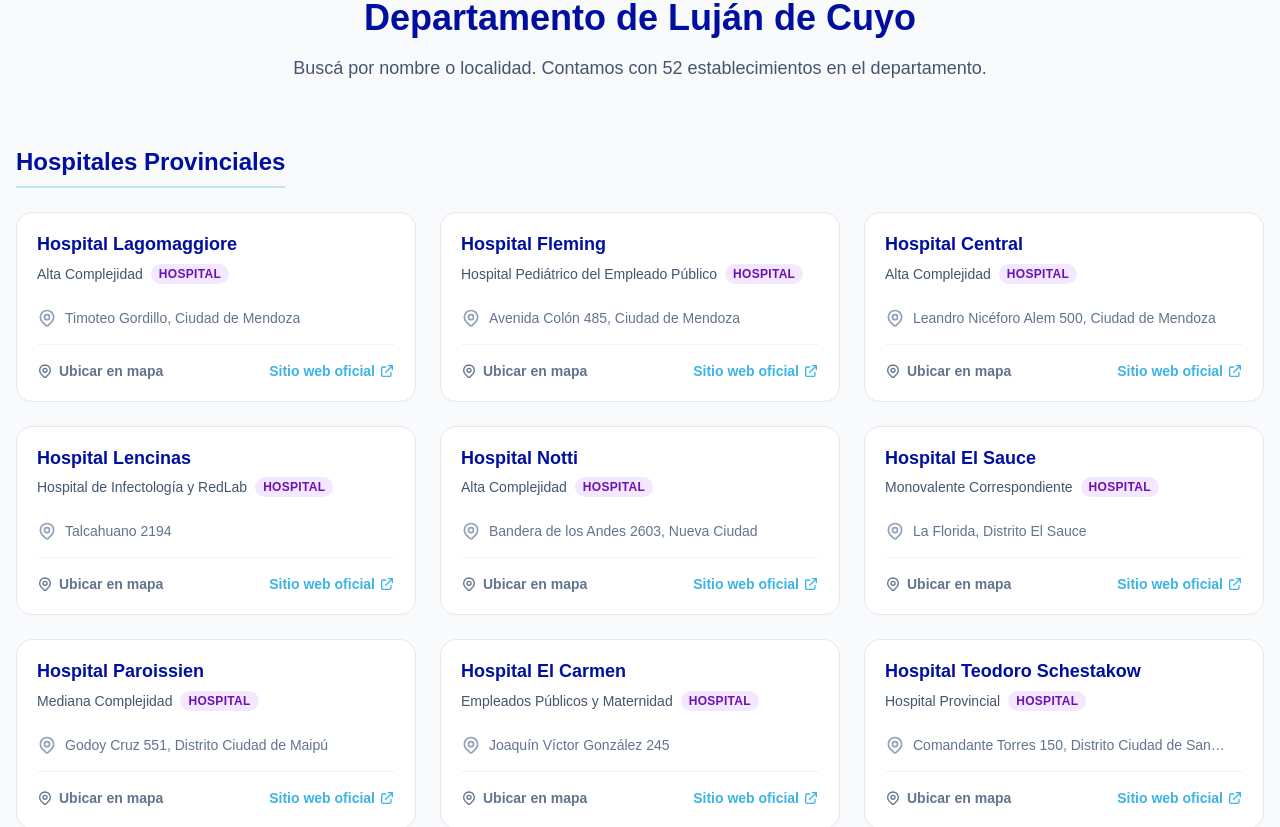
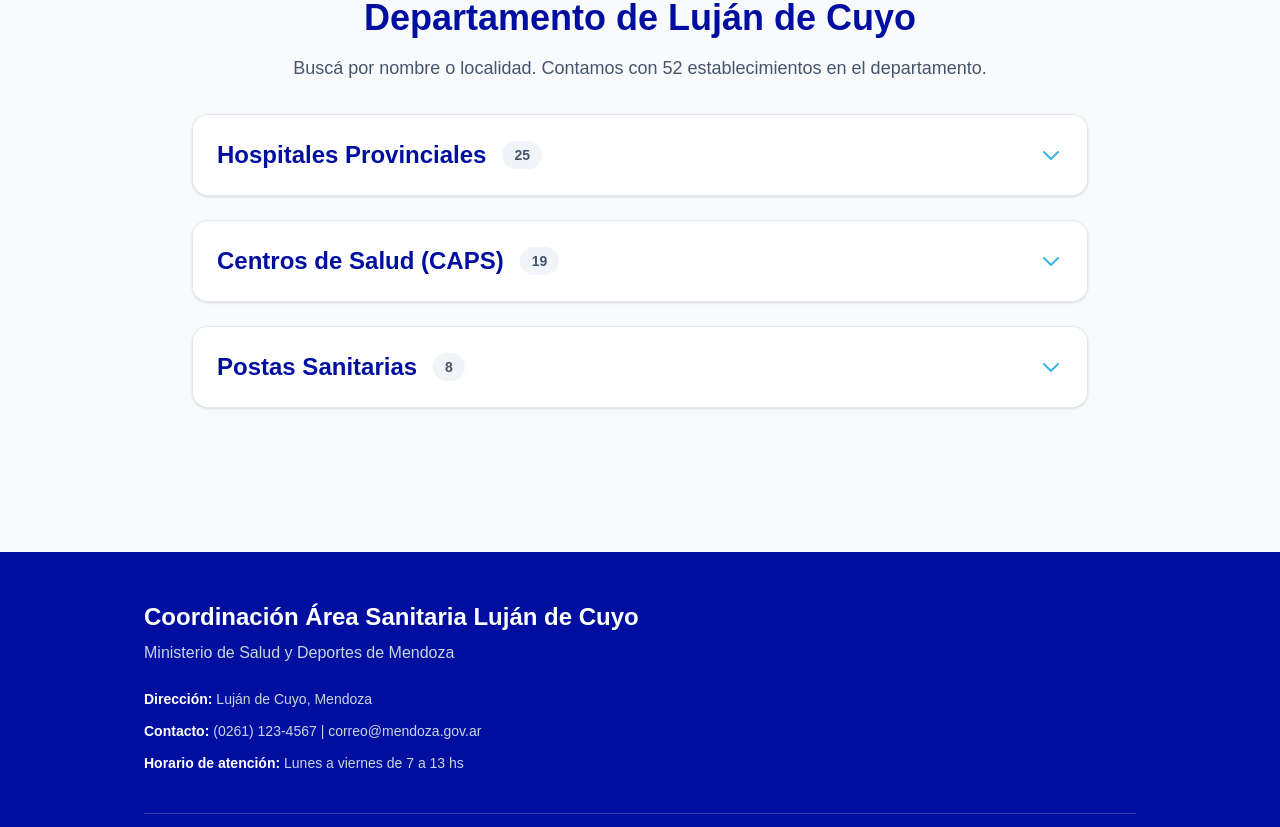
Before and after one commit to areasanitariaLDC/area-sanitaria-lujan, a Next.js app: page / in a window 1280 px wide. Shown: the part 1955-2782 px from the top of the page. Built offline with nearby package versions, Linux system fonts and the light colour scheme; a web font is replaced by a local one.

Commit message:
feat: Group health centers into accordion blocks by category

```diff
--- a/src/components/home/Centers.tsx
+++ b/src/components/home/Centers.tsx
@@ -10,7 +10,8 @@
 
 export default function Centers({ selectedCenterIndex, setSelectedCenterIndex }: CentersProps) {
   const [expandedCenterIndex, setExpandedCenterIndex] = useState<number | null>(null);
-  const [activeDay, setActiveDay] = useState<number>(0); // 0 = Lunes, 1 = Martes, etc (placeholder)
+  const [activeDay, setActiveDay] = useState<number>(0);
+  const [activeCategory, setActiveCategory] = useState<string | null>(null);
 
   const hospitales = centros.map((c, i) => ({ ...c, originalIndex: i })).filter(c => c.type === 'Hospital');
   const centrosSalud = centros.map((c, i) => ({ ...c, originalIndex: i })).filter(c => c.type === 'Centro de Salud');
@@ -191,6 +192,42 @@
     );
   };
 
+  const renderCategoryBlock = (title: string, category: string, items: any[]) => {
+    const isActive = activeCategory === category;
+    if (items.length === 0) return null;
+
+    return (
+      <div className="mb-6 bg-white rounded-2xl shadow-sm border border-slate-200 overflow-hidden">
+        <button
+          onClick={() => setActiveCategory(isActive ? null : category)}
+          className="w-full flex items-center justify-between p-6 bg-white hover:bg-slate-50 transition-colors"
+        >
+          <div className="flex items-center gap-4">
+            <h3 className="text-2xl font-bold text-mendoza-blue-dark">
+              {title}
+            </h3>
+            <span className="bg-slate-100 text-slate-600 font-bold px-3 py-1 rounded-full text-sm">
+              {items.length}
+            </span>
+          </div>
+          <div className={`transform transition-transform duration-300 ${isActive ? 'rotate-180' : ''}`}>
+            <svg xmlns="http://www.w3.org/2000/svg" className="h-6 w-6 text-mendoza-blue-light" fill="none" viewBox="0 0 24 24" stroke="currentColor" strokeWidth={2}>
+              <path strokeLinecap="round" strokeLinejoin="round" d="M19 9l-7 7-7-7" />
+            </svg>
+          </div>
+        </button>
+
+        {isActive && (
+          <div className="p-6 pt-0 border-t border-slate-100 bg-slate-50/50 animate-in slide-in-from-top-2 duration-300">
+            <div className="grid gap-6 md:grid-cols-2 lg:grid-cols-3 items-start mt-6">
+              {items.map((item) => renderCenterCard(item.originalIndex, item))}
+            </div>
+          </div>
+        )}
+      </div>
+    );
+  };
+
   return (
     <section id="centros" className="py-20 bg-slate-50">
       <div className="container mx-auto px-4">
@@ -201,46 +238,16 @@
           <h2 className="text-3xl md:text-4xl font-bold text-mendoza-blue-dark mb-4">
             Aquí podes encontrar los principales Hospitales de la Provincia y Buscar también Centros de Salud y Postas Sanitarias del Departamento de Luján de Cuyo
           </h2>
-          <p className="text-lg text-slate-600">
+          <p className="text-lg text-slate-600 mb-8">
             Buscá por nombre o localidad. Contamos con {centros.length} establecimientos en el departamento.
           </p>
+
+          <div className="max-w-4xl mx-auto text-left">
+            {renderCategoryBlock("Hospitales Provinciales", "Hospital", hospitales)}
+            {renderCategoryBlock("Centros de Salud (CAPS)", "Centro de Salud", centrosSalud)}
+            {renderCategoryBlock("Postas Sanitarias", "Posta Sanitaria", postas)}
+          </div>
         </div>
-
-        {/* Hospitales Provinciales */}
-        {hospitales.length > 0 && (
-          <div className="mb-16">
-            <h3 className="text-2xl font-bold text-mendoza-blue-dark mb-6 pb-2 border-b-2 border-mendoza-blue-light/30 inline-block">
-              Hospitales Provinciales
-            </h3>
-            <div className="grid gap-6 md:grid-cols-2 lg:grid-cols-3 max-w-7xl mx-auto items-start">
-              {hospitales.map((item) => renderCenterCard(item.originalIndex, item))}
-            </div>
-          </div>
-        )}
-
-        {/* Centros de Salud (CAPS) */}
-        {centrosSalud.length > 0 && (
-          <div className="mb-16">
-            <h3 className="text-2xl font-bold text-mendoza-blue-dark mb-6 pb-2 border-b-2 border-mendoza-blue-light/30 inline-block">
-              Centros de Salud (CAPS)
-            </h3>
-            <div className="grid gap-6 md:grid-cols-2 lg:grid-cols-3 max-w-7xl mx-auto items-start">
-              {centrosSalud.map((item) => renderCenterCard(item.originalIndex, item))}
-            </div>
-          </div>
-        )}
-
-        {/* Postas Sanitarias */}
-        {postas.length > 0 && (
-          <div>
-            <h3 className="text-2xl font-bold text-mendoza-blue-dark mb-6 pb-2 border-b-2 border-mendoza-blue-light/30 inline-block">
-              Postas Sanitarias
-            </h3>
-            <div className="grid gap-6 md:grid-cols-2 lg:grid-cols-3 max-w-7xl mx-auto items-start">
-              {postas.map((item) => renderCenterCard(item.originalIndex, item))}
-            </div>
-          </div>
-        )}
       </div>
     </section>
   );
```
